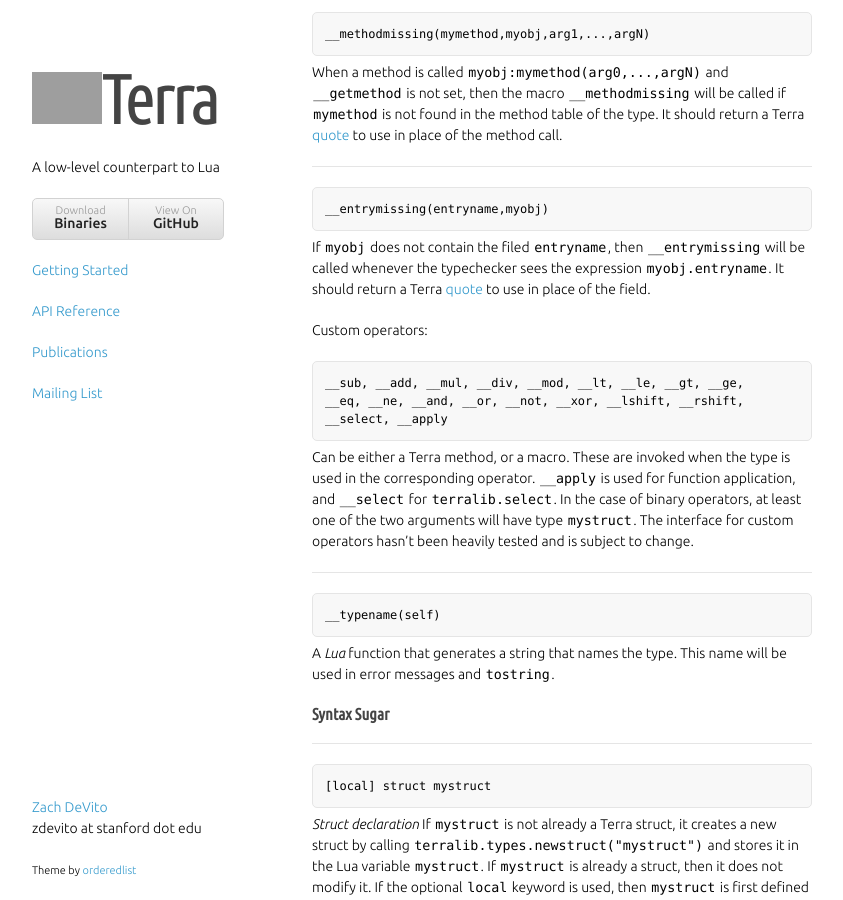
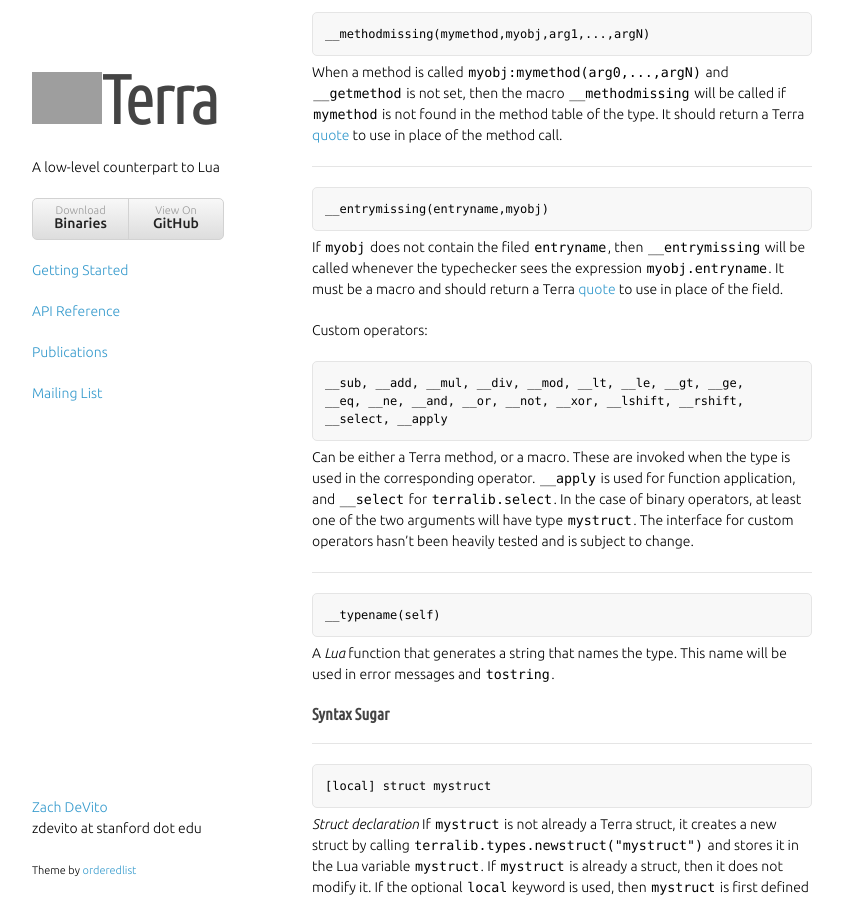
Before and after one commit to terralang/terra, a Jekyll site: the page built from api.md, in a window 1280 px wide and 900 px high, scrolled down 17831 px. Shown: the whole window, without its empty margins (218-1061 px from the left). Built offline with Jekyll 4.4.1, drawn with Linux system fonts in a browser that asks for light colours; nearby versions of some CDN libraries; some web fonts are replaced; library files that are not in the unit come from our copies; grey boxes are pictures that could not be loaded.

Commit message:
add entrymissing must be macro

```diff
--- a/api.md
+++ b/api.md
@@ -681,7 +681,7 @@ When a method is called `myobj:mymethod(arg0,...,argN)` and `__getmethod` is not
 
     __entrymissing(entryname,myobj)
 
-If `myobj` does not contain the filed `entryname`, then `__entrymissing` will be called whenever the typechecker sees the expression `myobj.entryname`. It should return a Terra [quote](#quote) to use in place of the field.
+If `myobj` does not contain the filed `entryname`, then `__entrymissing` will be called whenever the typechecker sees the expression `myobj.entryname`. It must be a macro and should return a Terra [quote](#quote) to use in place of the field.
 
 Custom operators:
 
```
